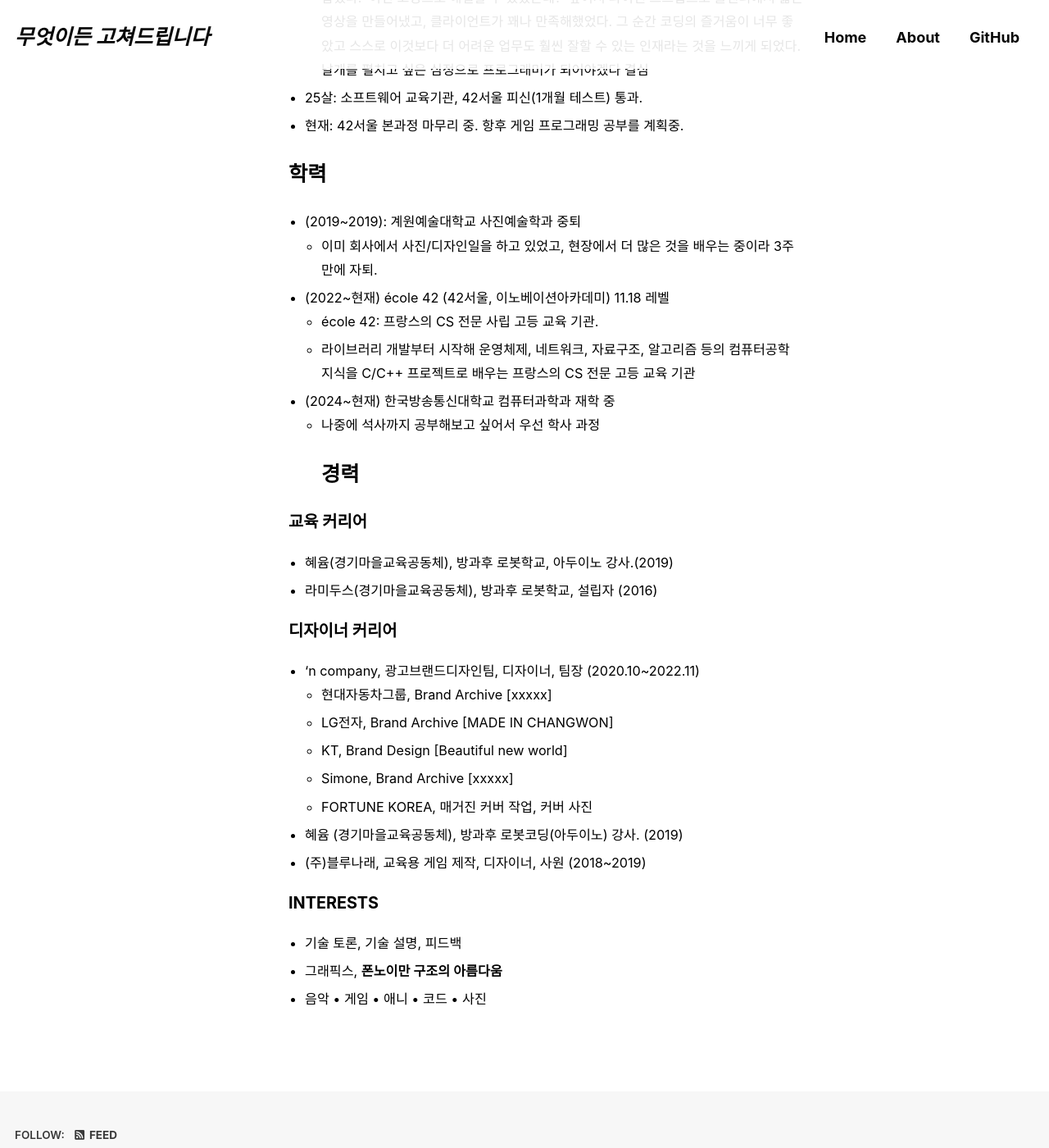
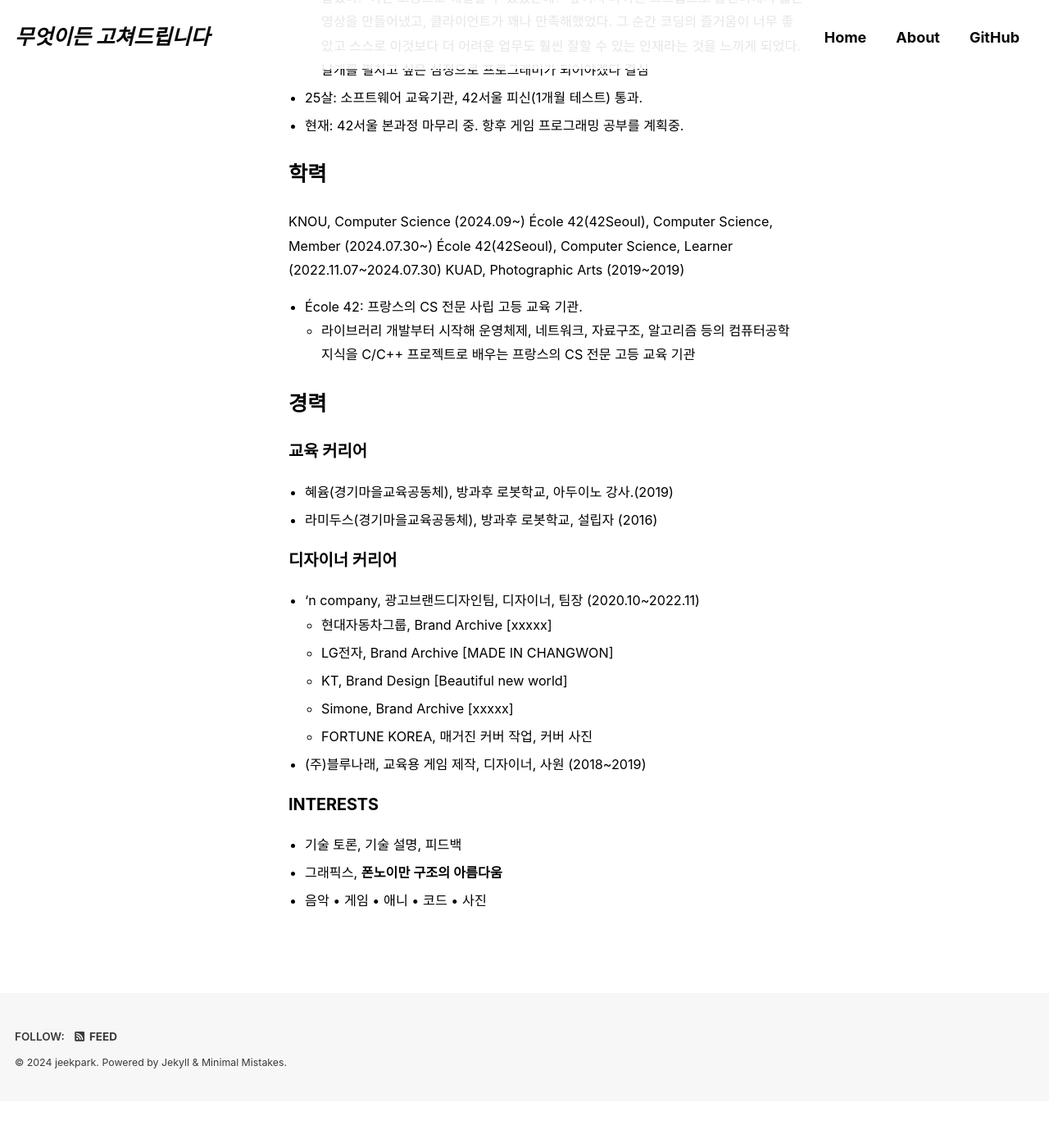
Before and after one commit to jeekpark/jeekpark.github.io, a Jekyll site: the page built from _pages/about.md, in a window 1280 px wide and 1400 px high, scrolled down 1920 px. Shown: the whole window at 82% size. Built offline with Jekyll 4.4.1, drawn with Linux system fonts in a browser that asks for light colours; cached includes are drawn as plain includes; some web fonts are replaced; after the commit the page ends 3263 px from its top, so only the background shows below that.

Commit message:
Update: 2024-09-20

```diff
--- a/_pages/about.md
+++ b/_pages/about.md
@@ -53,13 +53,14 @@ comments: false
 - 현재: 42서울 본과정 마무리 중. 항후 게임 프로그래밍 공부를 계획중.
 
 # 학력
-- (2019~2019): 계원예술대학교 사진예술학과 중퇴
-    - 이미 회사에서 사진/디자인일을 하고 있었고, 현장에서 더 많은 것을 배우는 중이라 3주만에 자퇴.
-- (2022~현재) école 42 (42서울, 이노베이션아카데미) 11.18 레벨
-    - école 42: 프랑스의 CS 전문 사립 고등 교육 기관.
+KNOU, Computer Science (2024.09~)
+École 42(42Seoul), Computer Science, Member (2024.07.30~)
+École 42(42Seoul), Computer Science, Learner (2022.11.07~2024.07.30)
+KUAD, Photographic Arts (2019~2019)
+
+- École 42: 프랑스의 CS 전문 사립 고등 교육 기관.
     - 라이브러리 개발부터 시작해 운영체제, 네트워크, 자료구조, 알고리즘 등의 컴퓨터공학 지식을 C/C++ 프로젝트로 배우는 프랑스의 CS 전문 고등 교육 기관
-- (2024~현재) 한국방송통신대학교 컴퓨터과학과 재학 중
-    - 나중에 석사까지 공부해보고 싶어서 우선 학사 과정
+
 # 경력
 
 ### 교육 커리어
@@ -73,7 +74,6 @@ comments: false
     - KT, Brand Design [Beautiful new world]<br>
     - Simone, Brand Archive [xxxxx]<br>
     - FORTUNE KOREA, 매거진 커버 작업, 커버 사진<br>
-- 혜윰 (경기마을교육공동체), 방과후 로봇코딩(아두이노) 강사. (2019)
 - (주)블루나래, 교육용 게임 제작, 디자이너, 사원 (2018~2019)
 
 ### INTERESTS
```
